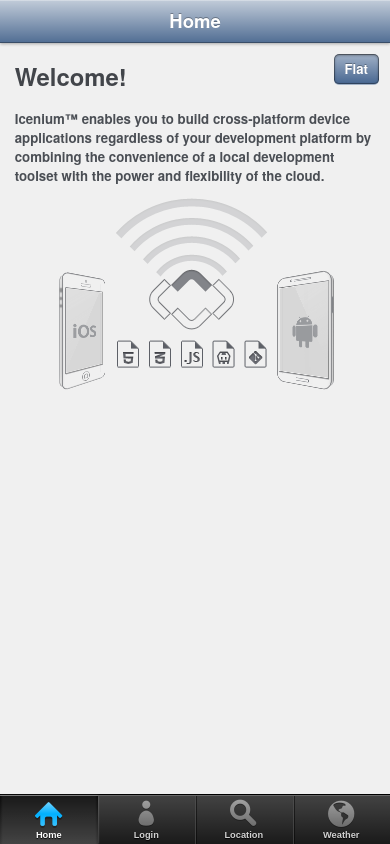
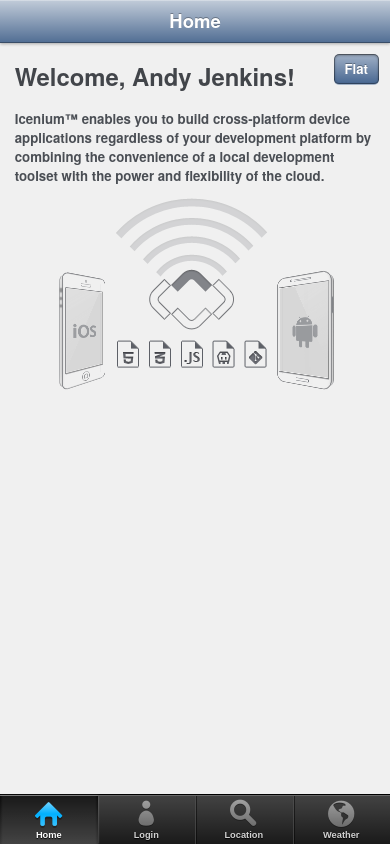
Before and after one commit to gear11/HelloIce, a plain HTML site: page Hello Ice/index.html in a window 390 px wide. Drawn offline with Linux system fonts and the light colour scheme; some packages are replaced by stand-ins of ours.

Commit message:
Initial checkin.

```diff
--- a/Hello Ice/index.html
+++ b/Hello Ice/index.html
@@ -24,7 +24,7 @@
         data-title="Home">
 
         <div class="view-content">
-            <h1>Welcome!</h1>
+            <h1>Welcome, Andy Jenkins!</h1>
             <a id="skin-change" data-role="button" data-click="app.changeSkin">Flat</a>
             <p>
                 Icenium&trade; enables you to build cross-platform device applications regardless of your
```
